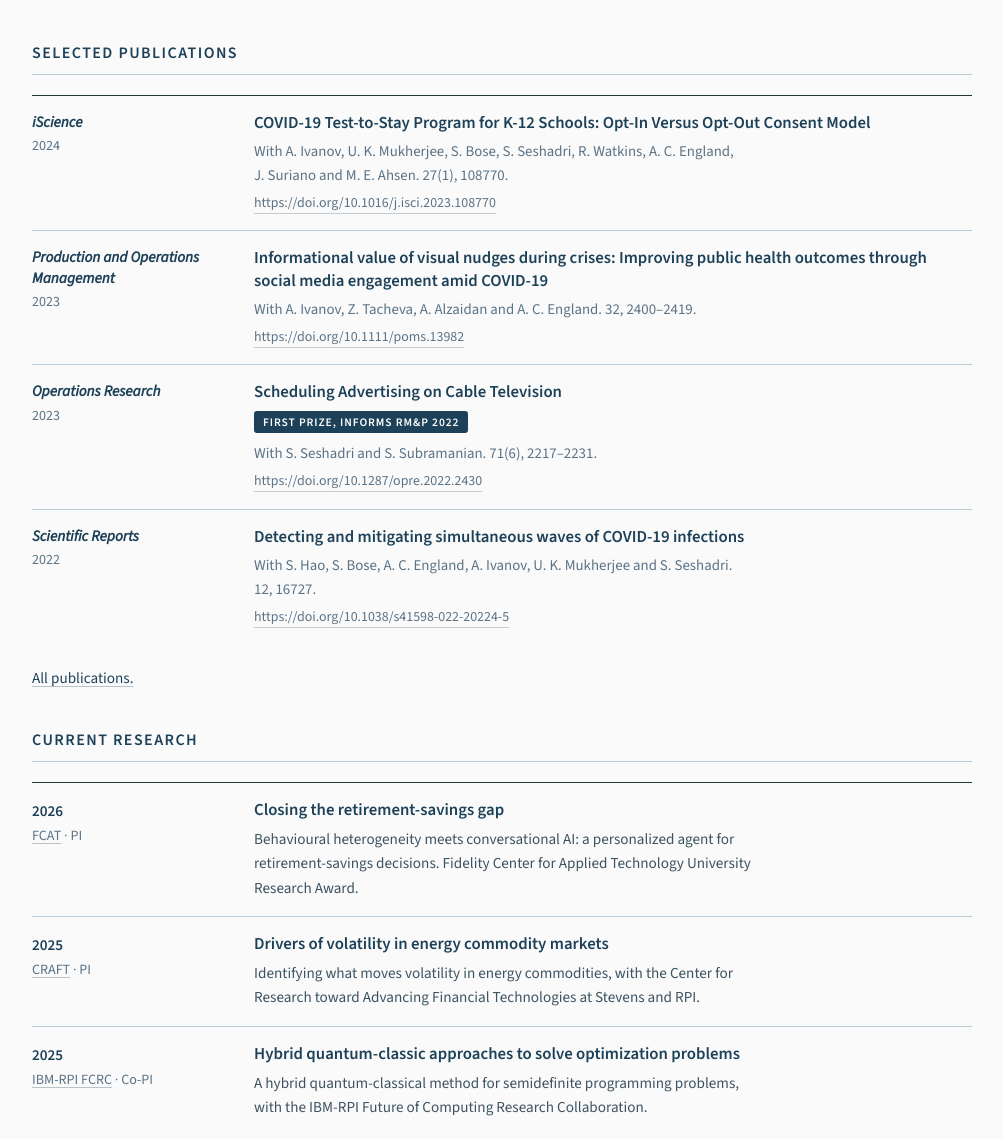
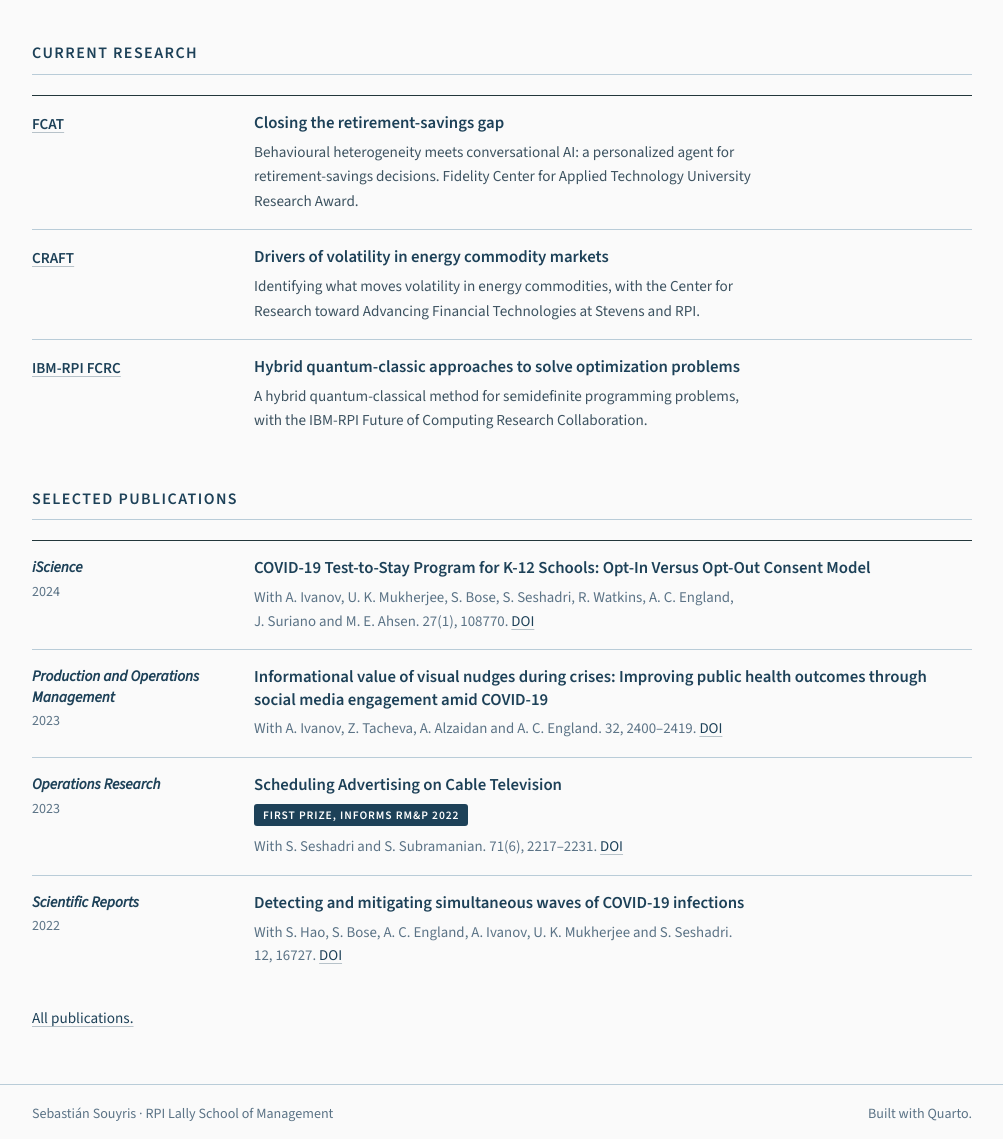
Before and after one commit to ssouyris/ssouyris.github.io, a plain HTML site: page index.html in a window 1280 px wide. Shown: the part 612-1751 px from the top of the page, without its empty margins (138-1141 px from the left). Drawn offline with Linux system fonts and the light colour scheme.

Commit message:
Publish 2026-09-21 20:01 UTC (src c8cedd8)

```diff
--- a/index.html
+++ b/index.html
@@ -216,84 +216,27 @@ ul.task-list li input[type="checkbox"] {
     </div>
   </div>
 
-  <!-- SELECTED PUBLICATIONS SITS ABOVE THE CURRENT BLOCK, ON PURPOSE.
-       Until September 2026 the front page named its journals and linked
-       to nothing: 217 words, 15 links, zero citations [measured]. A dean
-       or an editor who read one screen and left had seen an assertion
-       and no evidence.
+  <!-- CURRENT RESEARCH COMES FIRST [Sebastián, 21 September 2026]. Until
+       then the order was the reverse, publications and then this block,
+       so that the page ended on the current work. It now reads bio, what
+       is under way, then the record.
 
-       THE FOUR PAPERS ARE SEBASTIÁN'S CHOICE [21 September 2026]: the
-       four most recent of 2022 to 2024, newest first. The first
-       selection was one paper for each journal the bio names; two of
-       those journals, EJOR and the INFORMS Journal on Applied Analytics,
-       are no longer represented here, and iScience and Scientific
-       Reports are here without being named in the bio.
-
-       WHY ABOVE RATHER THAN BELOW. The page is meant to END on the
-       current block, which is the decision that removed the four
-       navigation cards. Putting the record between the bio and the
-       current work keeps that ending, and it reads in the right order
-       anyway: the sentence, then its evidence, then what is next.
-
-       THE LEFT COLUMN IS THE JOURNAL, not the year. In the block below
-       it the year leads, because a project is placed in time. A paper is
-       placed by where it appeared, so the column reads down as
-       iScience, POM, Operations Research, Scientific Reports, which is
-       the credential doing its own work.
-
-       Titles are exact and unabbreviated: an editor arriving here is
-       checking one against a reference list. Author lists are cut to the
-       coauthors, since the whole page is his. Every DOI on this block is
-       the Crossref-resolved one, the same string publications.html
-       carries; the two have to stay in step. -->
-  <section class="sec">
-    <h2>Selected publications</h2>
-    <div class="now now-pubs">
-      <article>
-        <div class="when"><em>iScience</em>2024</div>
-        <div>
-          <h3>COVID-19 Test-to-Stay Program for K-12 Schools: Opt-In Versus Opt-Out Consent Model</h3>
-          <p>With A. Ivanov, U. K. Mukherjee, S. Bose, S. Seshadri, R. Watkins, A. C. England, J. Suriano and M. E. Ahsen. 27(1), 108770.</p>
-          <span class="doi"><a href="https://doi.org/10.1016/j.isci.2023.108770" target="_blank" rel="noopener">https://doi.org/10.1016/j.isci.2023.108770</a></span>
-        </div>
-      </article>
-      <article>
-        <div class="when"><em>Production and Operations Management</em>2023</div>
-        <div>
-          <h3>Informational value of visual nudges during crises: Improving public health outcomes through social media engagement amid COVID-19</h3>
-          <p>With A. Ivanov, Z. Tacheva, A. Alzaidan and A. C. England. 32, 2400–2419.</p>
-          <span class="doi"><a href="https://doi.org/10.1111/poms.13982" target="_blank" rel="noopener">https://doi.org/10.1111/poms.13982</a></span>
-        </div>
-      </article>
-      <article>
-        <div class="when"><em>Operations Research</em>2023</div>
-        <div>
-          <h3>Scheduling Advertising on Cable Television</h3><span class="mark"><a href="https://www.informs.org/Recognizing-Excellence/Community-Prizes/Revenue-Management-and-Pricing/Revenue-Management-and-Pricing-Practice-Award" target="_blank" rel="noopener">First prize, INFORMS RM&amp;P 2022</a></span>
-          <p>With S. Seshadri and S. Subramanian. 71(6), 2217–2231.</p>
-          <span class="doi"><a href="https://doi.org/10.1287/opre.2022.2430" target="_blank" rel="noopener">https://doi.org/10.1287/opre.2022.2430</a></span>
-        </div>
-      </article>
-      <article>
-        <div class="when"><em>Scientific Reports</em>2022</div>
-        <div>
-          <h3>Detecting and mitigating simultaneous waves of COVID-19 infections</h3>
-          <p>With S. Hao, S. Bose, A. C. England, A. Ivanov, U. K. Mukherjee and S. Seshadri. 12, 16727.</p>
-          <span class="doi"><a href="https://doi.org/10.1038/s41598-022-20224-5" target="_blank" rel="noopener">https://doi.org/10.1038/s41598-022-20224-5</a></span>
-        </div>
-      </article>
-    </div>
-    <p class="more"><a href="publications.html">All publications.</a></p>
-  </section>
-
-  <!-- The one part of the site that goes stale on its own, so it is
+       The one part of the site that goes stale on its own, so it is
        three hand-written entries rather than a generated listing: a
        listing page would need its own JS and CSS and would be the only
-       thing here reaching outside itself. -->
+       thing here reaching outside itself.
+
+       THE GUTTER HOLDS THE FUNDER AND NOTHING ELSE. It carried the year
+       above the funder and the role (PI, Co-PI) beside it until 21
+       September 2026; both came out. The funder link is a bare child of
+       `.when`, with no `<em>` around it, so it takes the weight and
+       colour the year had and sits on the title's baseline. The CV's
+       grants table still has the year, the role and the amount. -->
   <section class="sec">
     <h2>Current research</h2>
     <div class="now">
       <article>
-        <div class="when">2026<em><a href="https://www.fcatalyst.com/university-awards" target="_blank" rel="noopener">FCAT</a> · PI</em></div>
+        <div class="when"><a href="https://www.fcatalyst.com/university-awards" target="_blank" rel="noopener">FCAT</a></div>
         <div>
           <h3>Closing the retirement-savings gap</h3>
           <p>Behavioural heterogeneity meets conversational AI: a
@@ -302,7 +245,7 @@ ul.task-list li input[type="checkbox"] {
         </div>
       </article>
       <article>
-        <div class="when">2025<em><a href="https://www.stevens.edu/craft" target="_blank" rel="noopener">CRAFT</a> · PI</em></div>
+        <div class="when"><a href="https://www.stevens.edu/craft" target="_blank" rel="noopener">CRAFT</a></div>
         <div>
           <h3>Drivers of volatility in energy commodity markets</h3>
           <p>Identifying what moves volatility in energy commodities,
@@ -311,7 +254,7 @@ ul.task-list li input[type="checkbox"] {
         </div>
       </article>
       <article>
-        <div class="when">2025<em><a href="https://fcrc.rpi.edu/" target="_blank" rel="noopener">IBM-RPI FCRC</a> · Co-PI</em></div>
+        <div class="when"><a href="https://fcrc.rpi.edu/" target="_blank" rel="noopener">IBM-RPI FCRC</a></div>
         <div>
           <h3>Hybrid quantum-classic approaches to solve optimization problems</h3>
           <p>A hybrid quantum-classical method for semidefinite
@@ -321,12 +264,77 @@ ul.task-list li input[type="checkbox"] {
       </article>
     </div>
   </section>
-  <!-- THE PAGE ENDS HERE, ON PURPOSE. A four-block `nav.ways` sat below
-       this section with one card per page. It repeated the top bar, which
-       is on every page and already carries the same four destinations,
-       and it was removed with nothing in its place [Sebastián, Sept 2026].
-       The `.ways` rules went out of site.css with it rather than being
-       left as dead CSS; recover both from git history if wanted. -->
+
+  <!-- SELECTED PUBLICATIONS. Until September 2026 the front page named
+       its journals and linked to nothing: 217 words, 15 links, zero
+       citations [measured]. A dean or an editor who read one screen and
+       left had seen an assertion and no evidence.
+
+       THE FOUR PAPERS ARE SEBASTIÁN'S CHOICE [21 September 2026]: the
+       four most recent of 2022 to 2024, newest first. The first
+       selection was one paper for each journal the bio names; two of
+       those journals, EJOR and the INFORMS Journal on Applied Analytics,
+       are no longer represented here, and iScience and Scientific
+       Reports are here without being named in the bio.
+
+       THE LEFT COLUMN LEADS WITH THE JOURNAL and the year sits under it.
+       A paper is placed by where it appeared, so the column reads down
+       as iScience, POM, Operations Research, Scientific Reports, which
+       is the credential doing its own work.
+
+       Titles are exact and unabbreviated: an editor arriving here is
+       checking one against a reference list. Author lists are cut to the
+       coauthors, since the whole page is his.
+
+       THE DOI IS A SHORT LINK AT THE END OF THE "With" LINE [21
+       September 2026]. It was the full address on a line of its own in a
+       `.doi` span, as publications.html still sets it. The visible text
+       is "DOI" four times over, so each link carries an `aria-label`
+       with its own identifier; the label starts with the visible text,
+       which is what WCAG 2.5.3 asks. Every `href` is the
+       Crossref-resolved DOI, the same string publications.html carries;
+       the two have to stay in step. -->
+  <section class="sec">
+    <h2>Selected publications</h2>
+    <div class="now now-pubs">
+      <article>
+        <div class="when"><em>iScience</em>2024</div>
+        <div>
+          <h3>COVID-19 Test-to-Stay Program for K-12 Schools: Opt-In Versus Opt-Out Consent Model</h3>
+          <p>With A. Ivanov, U. K. Mukherjee, S. Bose, S. Seshadri, R. Watkins, A. C. England, J. Suriano and M. E. Ahsen. 27(1), 108770. <a href="https://doi.org/10.1016/j.isci.2023.108770" target="_blank" rel="noopener" aria-label="DOI 10.1016/j.isci.2023.108770">DOI</a></p>
+        </div>
+      </article>
+      <article>
+        <div class="when"><em>Production and Operations Management</em>2023</div>
+        <div>
+          <h3>Informational value of visual nudges during crises: Improving public health outcomes through social media engagement amid COVID-19</h3>
+          <p>With A. Ivanov, Z. Tacheva, A. Alzaidan and A. C. England. 32, 2400–2419. <a href="https://doi.org/10.1111/poms.13982" target="_blank" rel="noopener" aria-label="DOI 10.1111/poms.13982">DOI</a></p>
+        </div>
+      </article>
+      <article>
+        <div class="when"><em>Operations Research</em>2023</div>
+        <div>
+          <h3>Scheduling Advertising on Cable Television</h3><span class="mark"><a href="https://www.informs.org/Recognizing-Excellence/Community-Prizes/Revenue-Management-and-Pricing/Revenue-Management-and-Pricing-Practice-Award" target="_blank" rel="noopener">First prize, INFORMS RM&amp;P 2022</a></span>
+          <p>With S. Seshadri and S. Subramanian. 71(6), 2217–2231. <a href="https://doi.org/10.1287/opre.2022.2430" target="_blank" rel="noopener" aria-label="DOI 10.1287/opre.2022.2430">DOI</a></p>
+        </div>
+      </article>
+      <article>
+        <div class="when"><em>Scientific Reports</em>2022</div>
+        <div>
+          <h3>Detecting and mitigating simultaneous waves of COVID-19 infections</h3>
+          <p>With S. Hao, S. Bose, A. C. England, A. Ivanov, U. K. Mukherjee and S. Seshadri. 12, 16727. <a href="https://doi.org/10.1038/s41598-022-20224-5" target="_blank" rel="noopener" aria-label="DOI 10.1038/s41598-022-20224-5">DOI</a></p>
+        </div>
+      </article>
+    </div>
+    <p class="more"><a href="publications.html">All publications.</a></p>
+  </section>
+  <!-- THE PAGE ENDS HERE, ON PURPOSE. A four-block `nav.ways` sat at the
+       foot of the page with one card per page. It repeated the top bar,
+       which is on every page and already carries the same four
+       destinations, and it was removed with nothing in its place
+       [Sebastián, Sept 2026]. The `.ways` rules went out of site.css
+       with it rather than being left as dead CSS; recover both from git
+       history if wanted. -->
 </div>
 
 </main>
```
Also changed, not shown: assets/site.css (+17 -12 lines).
